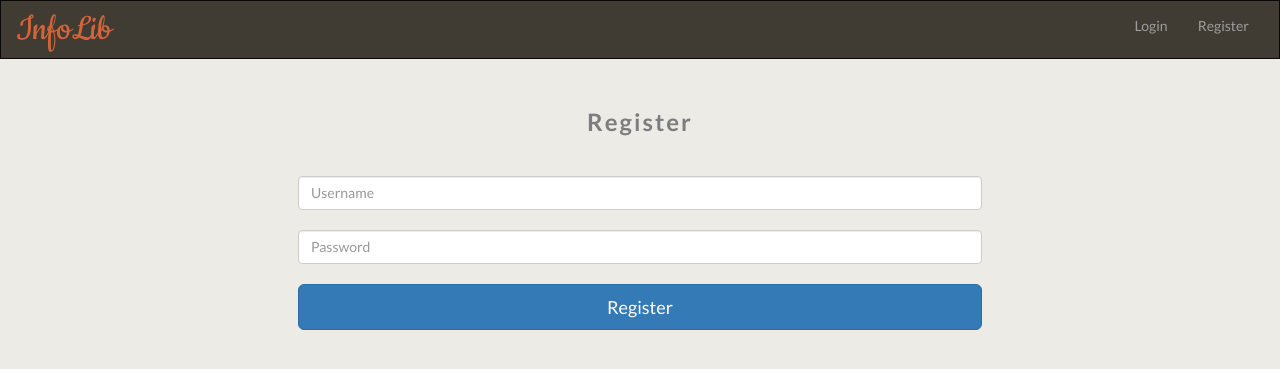
After one commit to JoelLappalainen/infoLib, a Django app: page /register/ in a window 1280 px wide. The commit adds this page. Shown: the top 369 px of the page. Run offline with Django 3.2, Linux system fonts and the light colour scheme; some libraries are stand-ins or nearby versions.

Commit message:
added simple user authentication and profile pages and updated models

```diff
--- a/books/forms.py
+++ b/books/forms.py
@@ -1,5 +1,6 @@
 from django import forms
 from books.models import Book
+from django.contrib.auth.models import User
 
 
 class BookForm(forms.ModelForm):
@@ -12,7 +13,15 @@ class BookForm(forms.ModelForm):
     page_count = forms.IntegerField(min_value=0, max_value=9999)
     cover_URL = forms.URLField(max_length=200)
 
-
     class Meta:
         model = Book
         fields = ('ISBN', 'name', 'description', 'author', 'publication_year', 'publisher', 'page_count', 'cover_URL',)
+
+
+class UserForm(forms.ModelForm):
+    username = forms.CharField(max_length=50)
+    password = forms.CharField(widget=forms.PasswordInput())
+
+    class Meta:
+        model = User
+        fields = ('username', 'password')
--- a/books/static/css/stylesheet.css
+++ b/books/static/css/stylesheet.css
@@ -100,6 +100,22 @@ h3 {
   text-align: center;
 }
 
+.profile-sidebar {
+  text-transform: uppercase;
+  color: #D3643B;
+  padding-bottom: 5px;
+}
+
+.profile-title {
+  text-align: left;
+  text-transform: uppercase;
+  padding-bottom: 5px;
+}
+
+.username {
+  color: #D3643B;
+}
+
 h5 {
   font-size: 1.2em;
   font-weight: bold;
--- a/books/urls.py
+++ b/books/urls.py
@@ -4,9 +4,13 @@ from . import views
 app_name = 'books'
 
 urlpatterns = [
-    url(r'^return/(?P<book_id>[0-9]+)/$', views.return_book, name='return'),
-    url(r'^borrow/(?P<book_id>[0-9]+)/$', views.borrow, name='borrow'),
+    url(r'^(?P<book_id>[0-9]+)/return/$', views.return_book, name='return'),
+    url(r'^(?P<book_id>[0-9]+)/(?P<user_id>[0-9]+)/borrow/$', views.borrow, name='borrow'),
     url(r'^(?P<book_id>[0-9]+)/$', views.detail, name="detail"),
     url(r'^add_book/', views.add_book, name='add_book'),
     url(r'^$', views.index, name='index'),
+
+    # todo: 'user' app for these?
+    url(r'^profile/(?P<user_id>[0-9]+)/$', views.profile, name="profile"),
+    url(r'^register/', views.register, name="register"),
 ]
--- a/books/views.py
+++ b/books/views.py
@@ -1,17 +1,20 @@
 from django.shortcuts import render, redirect
 from django.http import HttpResponse, HttpResponseRedirect
+from django.contrib.auth.models import User
 from books.models import Book, Borrowing
-from books.forms import BookForm
+from books.forms import BookForm, UserForm
 from django.core.urlresolvers import reverse
 from django.utils.formats import get_format
 from datetime import datetime
 from django.utils.dateformat import DateFormat
+from django.contrib.auth.decorators import login_required
 
 def index(request):
     all_books = Book.objects.all()
     context = {'all_books': all_books}
     return render(request, 'books/index.html', context)
 
+@login_required
 def add_book(request):
     booksurl = request.build_absolute_uri(reverse('books:index'))
     if request.method == 'POST':
@@ -36,23 +39,55 @@ def add_book(request):
 def detail(request, book_id):
     try:
         book = Book.objects.get(pk=book_id)
+        all_borrowings = Borrowing.objects.all()
     except Book.DoesNotExist:
         raise Http404("Question does not exist")
-    return render(request, 'books/detail.html', {'book': book})
+    return render(request, 'books/detail.html', {'book': book, 'all_borrowings': all_borrowings})
 
-def borrow(request, book_id):
+def profile(request, user_id):
+    try:
+        user = User.objects.get(pk=user_id)
+        all_borrowings = Borrowing.objects.all()
+    except User.DoesNotExist:
+        raise Http404("Question does not exist")
+    return render(request, 'profile.html', {'user': user, 'all_borrowings': all_borrowings})
+
+@login_required
+def borrow(request, book_id, user_id):
+    print (User.objects.get(pk=user_id))
     detailurl = request.build_absolute_uri(reverse('books:detail', args=[book_id]))
     book = Book.objects.get(pk=book_id)
+    user = User.objects.get(pk=user_id)
     book.borrowed = True
+    book.borrower = user
+    book.status = 'o'
     book.save()
     date = DateFormat(datetime.now()).format(get_format('DATE_FORMAT'))
-    new_borrowing = Borrowing(borrowing_date=date, book=book)
+    new_borrowing = Borrowing(borrowing_date=date, book=book, borrower=user)
     new_borrowing.save()
-    return render(request, 'books/detail.html', {'detailurl': detailurl, 'book': book})
+    # return render(request, 'books/detail.html', {'detailurl': detailurl, 'book': book})
+    return HttpResponseRedirect(detailurl)
 
+@login_required
 def return_book(request, book_id):
     detailurl = request.build_absolute_uri(reverse('books:detail', args=[book_id]))
     book = Book.objects.get(pk=book_id)
     book.borrowed = False
+    book.borrower = None
+    book.status = 'a'
     book.save()
-    return render(request, 'books/detail.html', {'detailurl': detailurl, 'book': book})
+    # return render(request, 'books/detail.html', {'detailurl': detailurl, 'book': book})
+    return HttpResponseRedirect(detailurl)
+
+def register(request):
+    if request.method == 'POST':
+        user_form = UserForm(request.POST)
+        if user_form.is_valid():
+            user = user_form.save()
+            user.set_password(user.password)
+            user.save()
+        else:
+            print (user_form.errors)
+    else:
+        user_form = UserForm()
+    return render(request, 'register.html', {'user_form': user_form})
--- a/infoLib/settings.py
+++ b/infoLib/settings.py
@@ -55,7 +55,7 @@ ROOT_URLCONF = 'infoLib.urls'
 TEMPLATES = [
     {
         'BACKEND': 'django.template.backends.django.DjangoTemplates',
-        'DIRS': [],
+        'DIRS': ['./templates',],
         'APP_DIRS': True,
         'OPTIONS': {
             'context_processors': [
@@ -139,3 +139,6 @@ STATIC_URL = '/static/'
 STATICFILES_DIRS = (
     os.path.join(PROJECT_ROOT, 'static'),
 )
+
+# Redirect to home URL after login (Default redirects to /accounts/profile/)
+LOGIN_REDIRECT_URL = '/'
--- a/infoLib/urls.py
+++ b/infoLib/urls.py
@@ -19,4 +19,5 @@ from django.contrib import admin
 urlpatterns = [
     url(r'', include('books.urls')),
     url(r'^admin/', admin.site.urls),
+    url(r'^accounts/', include('django.contrib.auth.urls')),
 ]
--- a/books/templates/books/base.html
+++ b/templates/base.html
@@ -39,8 +39,12 @@
 
                 <ul class="nav navbar-nav navbar-right">
 
+                {% if user.is_authenticated %}
+
                     <li class="navbar-text">
-                        <small>Signed in as</small>
+                        <small>Signed in as
+                          <span class="username">{{ user.get_username }}</span>
+                        </small>
                     </li>
                     <li>
                         <a href="{% url 'books:add_book' %}">
@@ -48,15 +52,31 @@
                         </a>
                     </li>
                     <li>
-                        <a href="">
+                        <a href="{% url 'books:profile' user.id %}">
                             Profile
                         </a>
                     </li>
                     <li>
-                        <a href="">
+                        <a href="{% url 'logout'%}">
                             Logout
                         </a>
                     </li>
+
+                {% else %}
+
+                    <li>
+                        <a href="{% url 'login'%}?next={{request.path}}">
+                            Login
+                        </a>
+                    </li>
+                    <li>
+                        <a href="{% url 'books:register' %}">
+                            Register
+                        </a>
+                    </li>
+
+                {% endif %}
+
                 </ul>
             </div>
         </div>
--- a/books/templates/books/add_book.html
+++ b/templates/books/add_book.html
@@ -1,4 +1,4 @@
-{% extends "books/base.html" %}
+{% extends "base.html" %}
 {% block content %}
 
 <h3>Add book</h3>
--- a/books/templates/books/index.html
+++ b/templates/books/index.html
@@ -1,4 +1,5 @@
-{% extends "books/base.html" %} {% block content %}
+{% extends "base.html" %}
+{% block content %}
 
 <!-- content -->
 
--- /dev/null
+++ b/templates/register.html
@@ -0,0 +1,22 @@
+{% extends "base.html" %}
+{% block content %}
+
+		<h3>Register</h3>
+
+		<div class="container">
+
+
+				<form class="form-signin" id="user_form" method="post" action="" enctype="multipart/form-data">
+						{% csrf_token %}
+						<label for="id_username" class="sr-only">Username:</label>
+						<input id="id_username" class="form-control" name="username" type="text" placeholder="Username" required /><br>
+
+						<label for="id_password" class="sr-only">Password:</label>
+						<input id="id_password" class="form-control" name="password" type="password" placeholder="Password" required /><br>
+
+						<button class="btn btn-lg btn-primary btn-block" type="submit" name="submit" value="Register" />Register</button>
+				</form>
+
+		</div>
+
+{% endblock %}
```
Also changed, not shown: books/models.py (+13 -1 lines), books/templates/books/detail.html (deleted, +0 -33 lines), templates/books/detail.html (added, +37 -0 lines), templates/profile.html (added, +41 -0 lines), templates/registration/logged_out.html (added, +10 -0 lines), templates/registration/login.html (added, +29 -0 lines).
